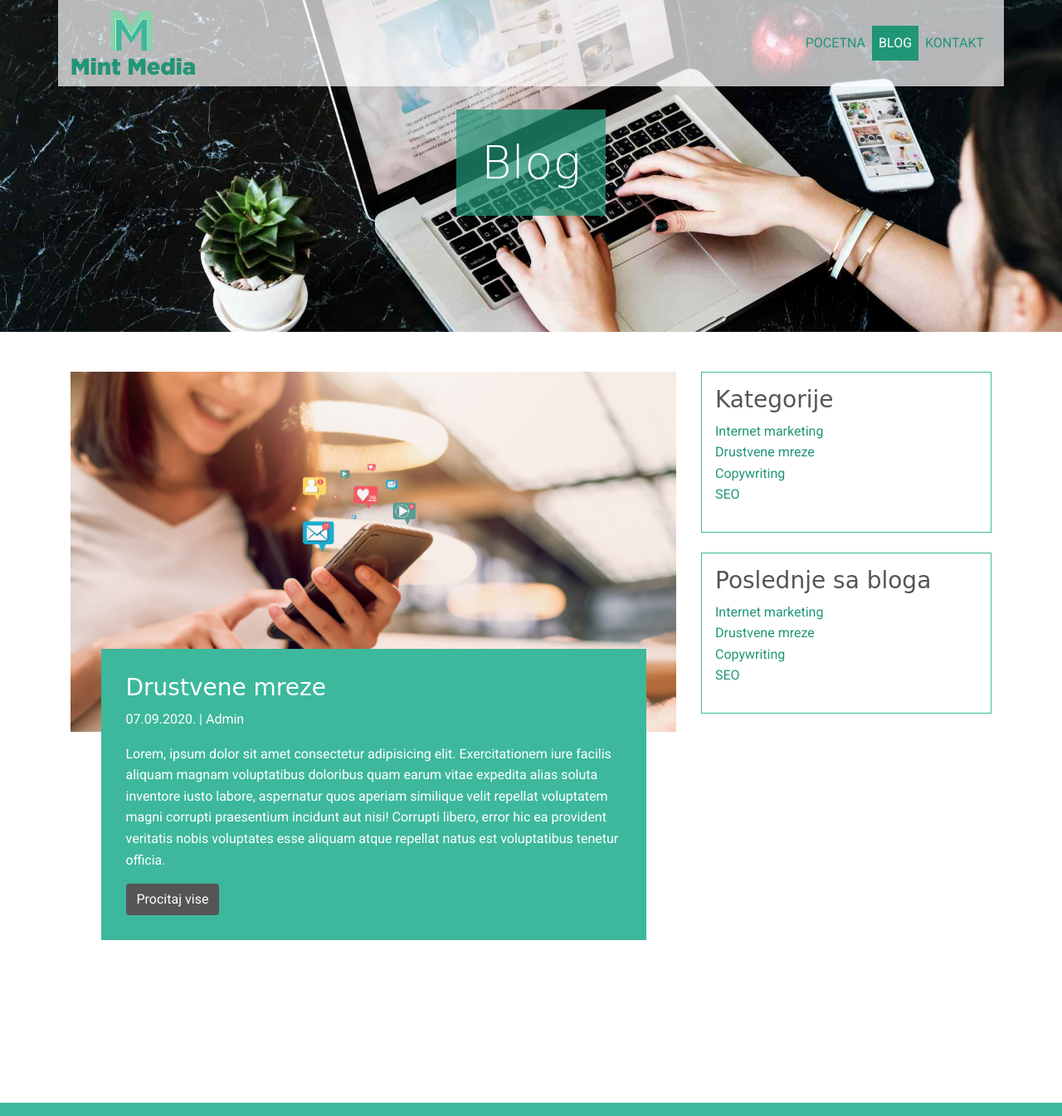
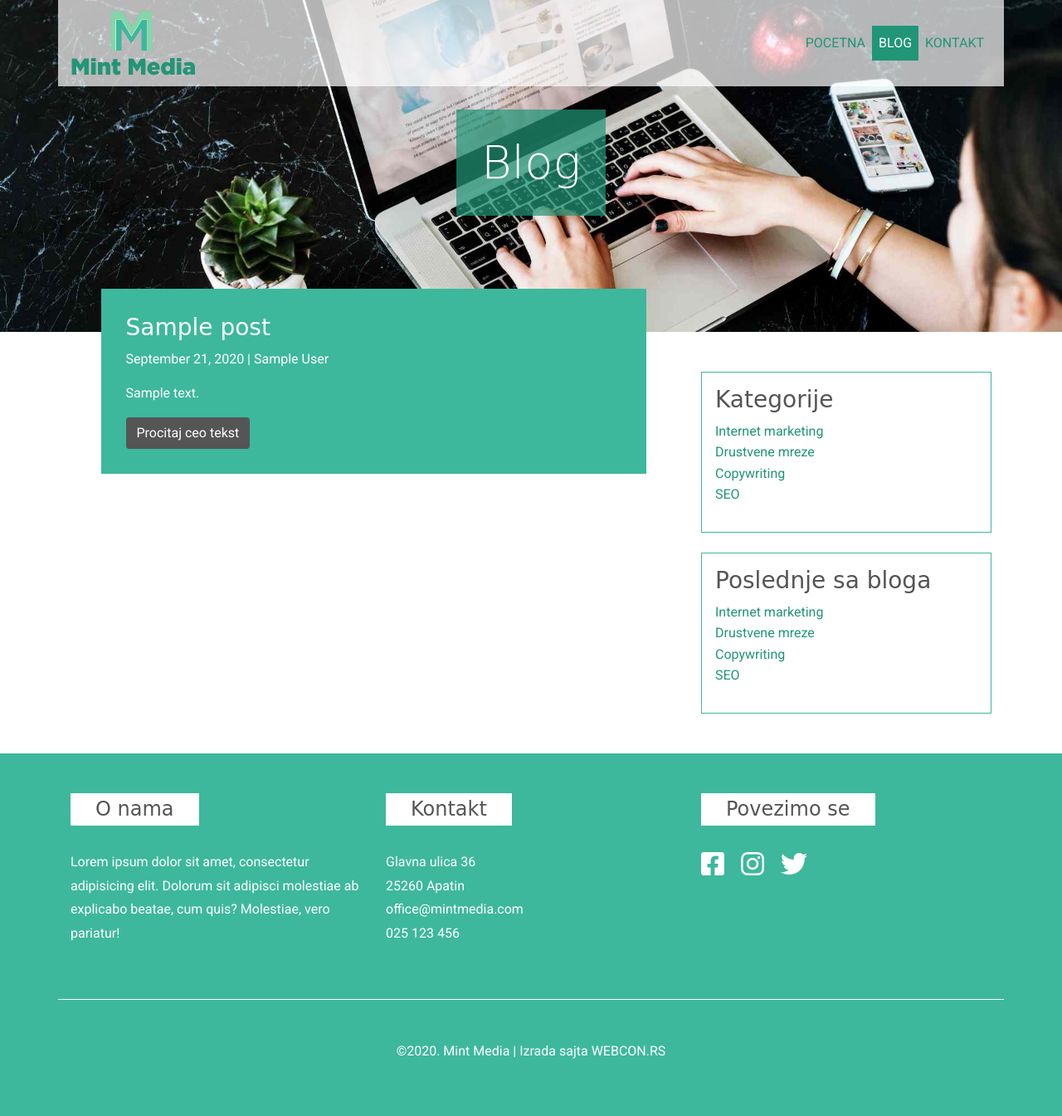
Before and after one commit to Zoran-Tasic/Mint-media, a WordPress theme: template index.php in a window 1280 px wide. Shown: the top 1345 px of the page at 83% size. After the commit the page ends 1276 px from the top, so only its background shows below. Run offline with PHP 8.4 and a stand-in for WordPress, Linux system fonts and the light colour scheme; the site name, menu and one post (Sample post) are stand-ins, and other content is empty; some libraries are stand-ins or nearby versions; some web fonts are replaced.

Commit message:
blog posts

```diff
--- /dev/null
+++ b/functions.php
@@ -0,0 +1,7 @@
+<?php
+
+function mint_media_theme_setup() {
+    add_theme_support('title-tag');
+    add_theme_support('post-thumbnails');
+}
+add_action('after_setup_theme', 'mint_media_theme_setup');
--- a/index.php
+++ b/index.php
@@ -9,24 +9,31 @@
     <section class="main container py-5">
         <div class="row">
             <div class="col-md-8">
-                <?php if(have_posts()) :
-                while (have_posts()) :the_post(); ?>
+
+                <?php if(have_posts()) : while(have_posts()) : the_post();  ?>
                     <article class="blog-post pb-5">
-                            <img class="img-fluid" src="<?php echo esc_url(get_template_directory_uri()); ?>/img/mint drustvene mreze.jpg" alt="">
-                            <div class="text">
-                                <h3>Drustvene mreze</h3>
-                                <p class="meta">07.09.2020. | Admin</p>
-                                <p>Lorem, ipsum dolor sit amet consectetur adipisicing elit. Exercitationem iure facilis aliquam magnam voluptatibus doloribus quam earum vitae expedita alias soluta inventore iusto labore, aspernatur quos aperiam similique velit
-                                    repellat voluptatem magni corrupti praesentium incidunt aut nisi! Corrupti libero, error hic ea provident veritatis nobis voluptates esse aliquam atque repellat natus est voluptatibus tenetur officia.</p>
-                                <a href="" class="btn">Procitaj vise</a>
-                            </div>
-                        </article>
-               <?php endwhile; else :  ?>
-                <?php _e('Nema napisnih postova'); ?>
-            <?php endif;?>
+                        <div class="featured-image">
+                            <?php the_post_thumbnail(); ?>
+                        </div>
+                        <div class="text">
+                            <h3><?php the_title(); ?></h3>
+                            <p class="meta">
+                                <?php echo get_the_date('F j, Y'); ?> | <?php the_author(); ?>
+                            </p>
+                            <?php the_excerpt(); ?>
+                            <a href="<?php the_permalink(); ?>" class="btn">
+                               <?php _e('Procitaj ceo tekst'); ?>
+                            </a>
+                        </div>
+                    </article>
+                <?php endwhile; else : ?>
+                    <?php _e('Nema napisanih postova'); ?>
+                <?php endif; ?>
+
+
             </div>
             <div class="col-md-4">
-               <?php get_sidebar(); ?>
+                <?php get_sidebar(); ?>
             </div>
         </div>
     </section>
--- a/style.css
+++ b/style.css
@@ -195,6 +195,11 @@ blog
     list-style: none;
 }
 
+.featured-image img {
+    width: 100%;
+    height: auto;
+}
+
 
 /**************************
 kontakt
```
